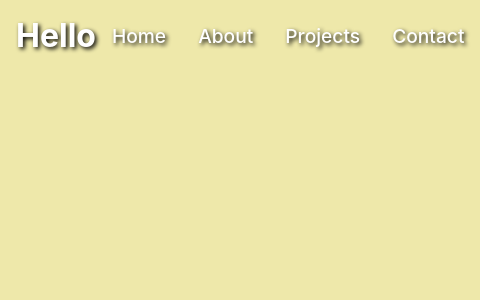
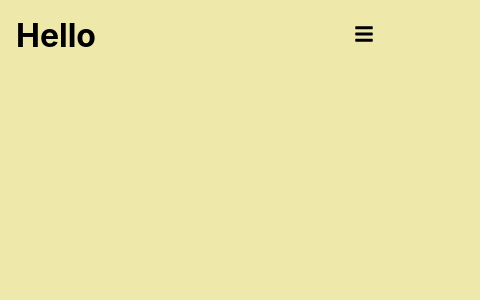
Before and after one commit to choijyoung/portfolio, a React (Create React App) app: page / in a window 390 px wide. Shown: the top 300 px of the page, 480 px wide, since content can reach past the window. Built offline with nearby package versions, Linux system fonts and the light colour scheme.

Commit message:
hamburger

```diff
--- a/src/components/navbar.css
+++ b/src/components/navbar.css
@@ -17,3 +17,38 @@
     font-size: 1.2rem;
     font-weight: 500;
 }
+
+.hamburger {
+    display: none;
+}
+
+@media screen and (max-width: 1040px){
+    .navmenu{
+        flex-direction: column;
+        justify-content: center;
+        align-items: center;
+        width: 100%;
+        height: 100vh;
+        background: white;
+        position: absolute;
+        top: 0;
+        left: -100%;
+        z-index: -3;
+    }
+
+    .navmenu.active {
+        left: 0;
+    }
+
+    .navmenu li{
+        padding: 1rem 0;
+    }
+
+    .navmenu li a{
+        font-size: 2rem;
+    }
+
+    .hamburger {
+        display: initial;
+    }
+}
--- a/src/components/navbar.js
+++ b/src/components/navbar.js
@@ -1,14 +1,18 @@
 import "./navbar.css"
-import React from 'react'
+import React, { useState } from 'react'
 import { Link } from 'react-router-dom'
+import { FaBars, FaTimes } from 'react-icons/fa'
 
 const Navbar = () => {
+  const [click, setClick] = useState(false);
+  const handleClick = () => setClick(!click);
+
   return (
     <div className="header">
         <Link to="/">
             <h1>Hello</h1>
         </Link>
-        <ul className="navmenu">
+        <ul className={click ? "navmenu active" : "navmenu"}>
             <li>
                 <Link to="/">Home</Link>
             </li>
@@ -22,6 +26,13 @@
                 <Link to="/contact">Contact</Link>
             </li>
         </ul>
+        <div className="hamburger" onClick={handleClick}>
+            {click ? (
+                <FaTimes size={20} style={{ color: "black" }}/>
+                ) : (
+                <FaBars size={20} style={{ color: "black" }}/>
+                )}
+        </div>
     </div>
   )
 }
--- a/src/index.css
+++ b/src/index.css
@@ -15,8 +15,7 @@
 
 h1, h4, p, a{
   text-decoration: none;
-  color: white;
-  text-shadow: 2px 2px 4px black;
+  color: black;
 }
 
 ul {
```
